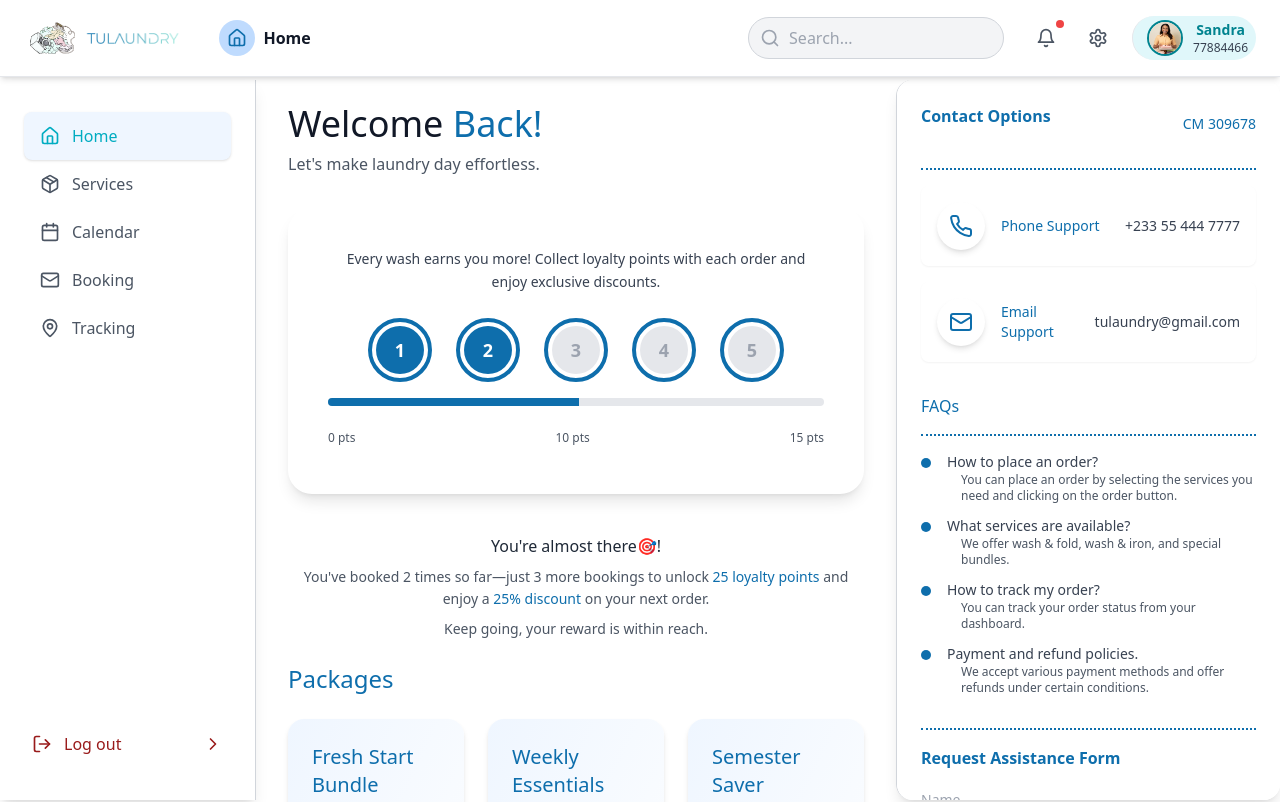
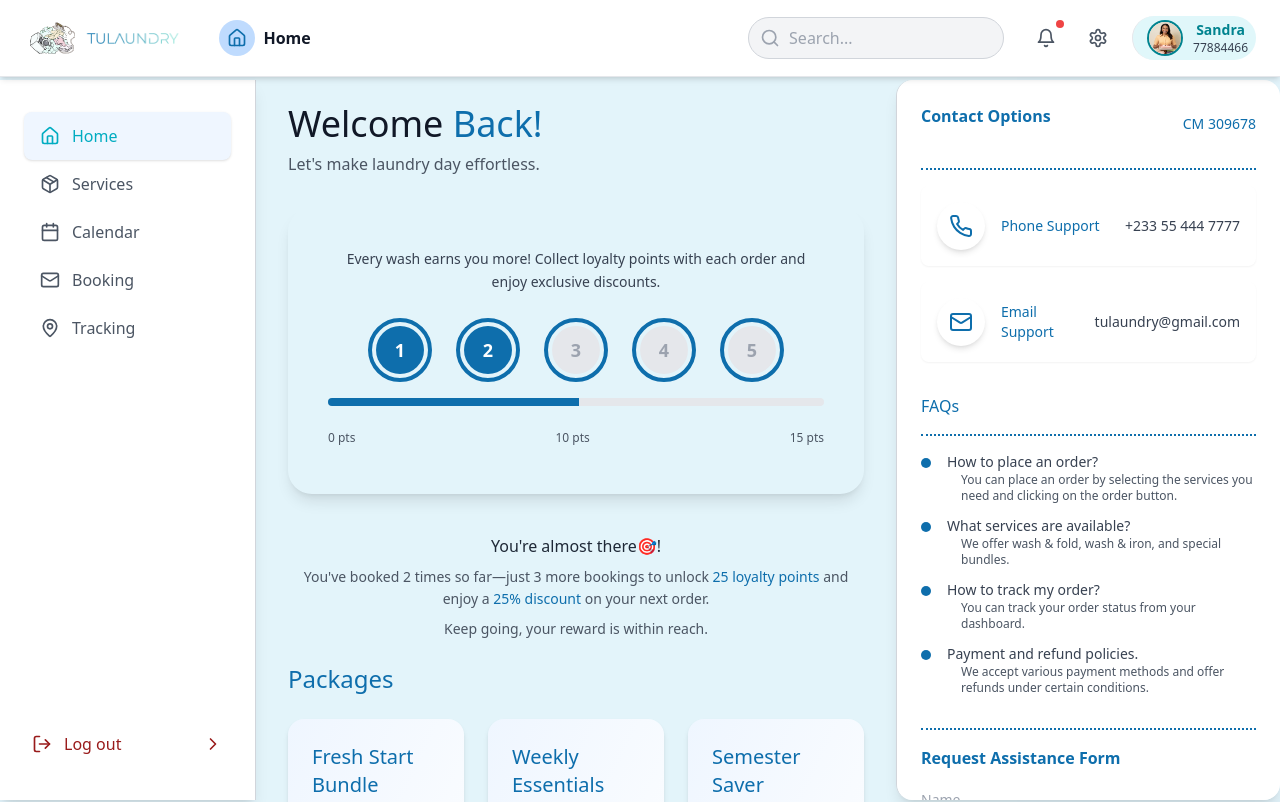
Before and after one commit to Aristocratjnr/Consumer-dashboard, a Next.js app: page /home in a window 1280 px wide. Shown: the top 802 px of the page. Built offline with nearby package versions, Linux system fonts and the light colour scheme.

Commit message:
update background color to teal-20 in dashboard home page

```diff
--- a/src/app/(dashboard)/home/page.tsx
+++ b/src/app/(dashboard)/home/page.tsx
@@ -40,7 +40,7 @@
       };
 
       return (
-        <div className="min-h-screen bg-white text-gray-900">
+        <div className="min-h-screen bg-teal-20 text-gray-900">
           <header className="fixed top-0 left-0 right-0 z-50 bg-white border-b border-gray-200 px-6 py-4 shadow-md" >
             <div className="max-w-screen-2xl mx-auto flex items-center justify-between">
               <div className="flex items-center space-x-8">
--- a/tailwind.config.ts
+++ b/tailwind.config.ts
@@ -13,6 +13,7 @@ export default {
   		colors: {
 			customGreen: '#40AC0E',
   			teal: {
+				'20': '#A1DEF742',
   				'50': '#E0F7FA',
   				'100': '#B2EBF2',
   				'200': '#80DEEA',
```
